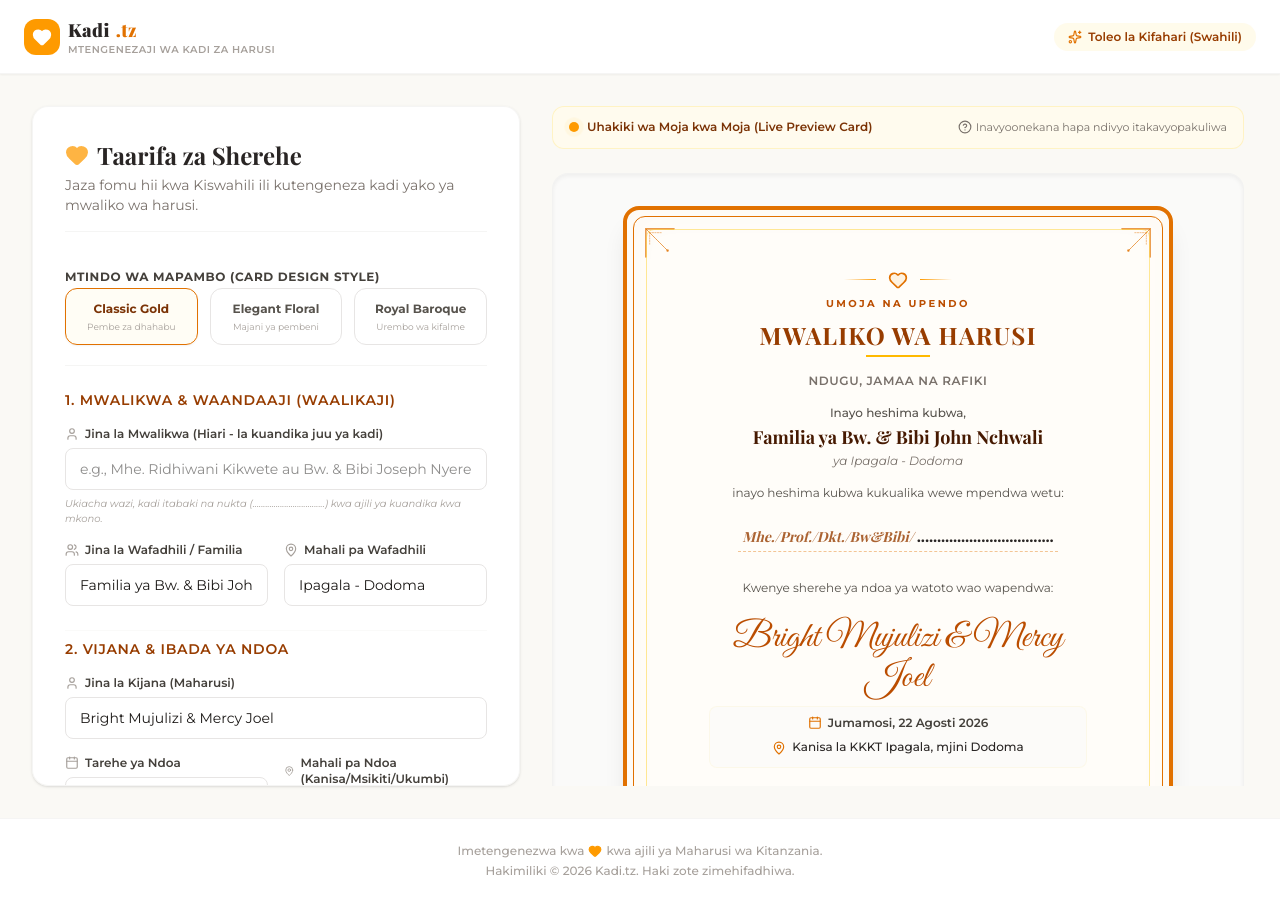
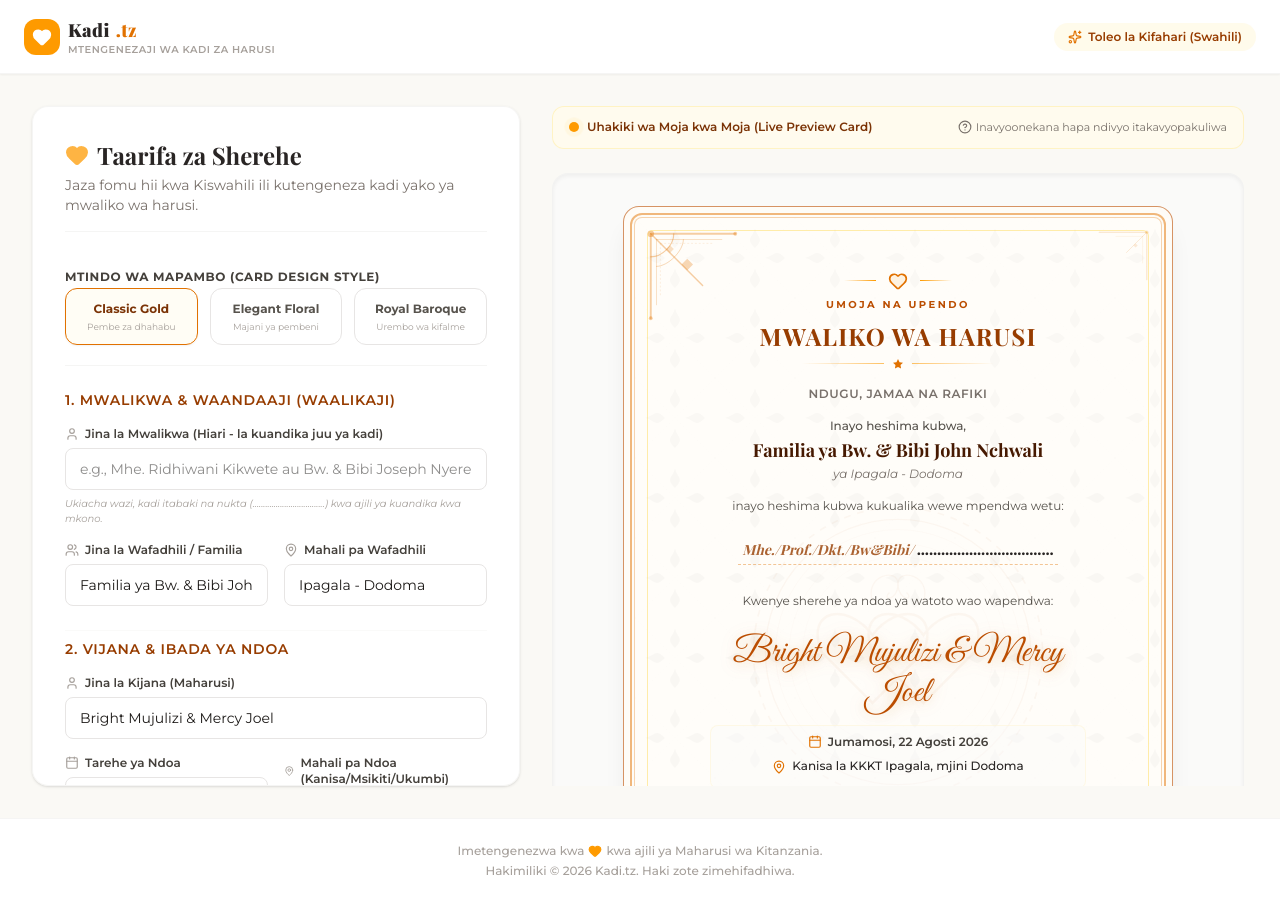
Before and after one commit to Normankita/harusi-kadi, a Next.js app: page / in a window 1280 px wide. Built offline with nearby package versions, Linux system fonts and the light colour scheme; a web font is replaced by a local one.

Commit message:
fixed image generation

```diff
--- a/components/InvitationPreview.tsx
+++ b/components/InvitationPreview.tsx
@@ -31,66 +31,165 @@
   }
 };
 
-// 1. Classic Corner Ornament (original)
-const ClassicOrnament = ({ className }: { className?: string }) => (
+// --- Background Watermark & Center Motif ---
+
+const WatermarkPattern = () => (
+  <div className="absolute inset-0 opacity-[0.02] pointer-events-none select-none z-0">
+    <svg width="100%" height="100%" xmlns="http://www.w3.org/2000/svg">
+      <defs>
+        <pattern id="card-floral-pattern" width="80" height="80" patternUnits="userSpaceOnUse">
+          {/* Delicate repeating botanical/floral shape */}
+          <path d="M 40 10 C 42 20, 50 20, 40 30 C 30 20, 38 20, 40 10 Z" fill="currentColor" />
+          <path d="M 40 50 C 42 60, 50 60, 40 70 C 30 60, 38 60, 40 50 Z" fill="currentColor" />
+          <path d="M 10 40 C 20 42, 20 50, 30 40 C 20 30, 20 38, 10 40 Z" fill="currentColor" />
+          <path d="M 50 40 C 60 42, 60 50, 70 40 C 60 30, 60 38, 50 40 Z" fill="currentColor" />
+          {/* Fine network line connectors */}
+          <path d="M 0 0 L 80 80 M 80 0 L 0 80" stroke="currentColor" strokeWidth="0.5" strokeDasharray="1 3" />
+        </pattern>
+      </defs>
+      <rect width="100%" height="100%" fill="url(#card-floral-pattern)" className="text-amber-800" />
+    </svg>
+  </div>
+);
+
+const CenterMotif = () => (
+  <div className="absolute inset-0 flex items-center justify-center pointer-events-none select-none z-0 opacity-[0.035]">
+    <svg viewBox="0 0 200 200" className="w-[340px] h-[340px] text-amber-700" fill="none" xmlns="http://www.w3.org/2000/svg">
+      {/* Delicate outer circular frame */}
+      <circle cx="100" cy="100" r="85" stroke="currentColor" strokeWidth="1" strokeDasharray="4 4" />
+      <circle cx="100" cy="100" r="78" stroke="currentColor" strokeWidth="0.8" />
+      {[72, 64, 56].map((r, i) => (
+        <circle key={r} cx="100" cy="100" r={r} stroke="currentColor" strokeWidth="0.5" opacity={0.6 - i * 0.1} />
+      ))}
+      {/* Interlocking Hearts */}
+      <path
+        d="M 85 90 C 70 70, 45 75, 55 100 Q 85 130 85 130 Q 85 130 115 100 C 125 75, 100 70, 85 90 Z"
+        stroke="currentColor"
+        strokeWidth="1.5"
+        fill="currentColor"
+        fillOpacity="0.04"
+      />
+      <path
+        d="M 115 90 C 100 70, 75 75, 85 100 Q 115 130 115 130 Q 115 130 145 100 C 155 75, 130 70, 115 90 Z"
+        stroke="currentColor"
+        strokeWidth="1.5"
+        fill="currentColor"
+        fillOpacity="0.04"
+      />
+      {/* Decorative leaf scrolls around the hearts */}
+      <path d="M 85 70 C 80 55, 100 50, 100 60 C 100 70, 90 70, 95 65" stroke="currentColor" strokeWidth="0.8" />
+      <path d="M 115 70 C 120 55, 100 50, 100 60 C 100 70, 110 70, 105 65" stroke="currentColor" strokeWidth="0.8" />
+    </svg>
+  </div>
+);
+
+// --- Asymmetrical Theme-based Ornaments ---
+
+// 1. Classic Corners
+const ClassicOrnamentLarge = ({ className }: { className?: string }) => (
   <svg
     viewBox="0 0 100 100"
     fill="none"
     xmlns="http://www.w3.org/2000/svg"
-    className={`absolute w-16 h-16 text-amber-600/70 select-none ${className}`}
+    className={`absolute w-24 h-24 text-amber-600/35 select-none pointer-events-none z-0 ${className}`}
   >
-    <path
-      d="M 6 6 L 50 6 M 6 6 L 6 50"
-      stroke="currentColor"
-      strokeWidth="2.5"
-      strokeLinecap="round"
-    />
-    <path
-      d="M 12 12 L 30 12 M 12 12 L 12 30"
-      stroke="currentColor"
-      strokeWidth="1"
-      strokeLinecap="round"
-      strokeDasharray="2 2"
-    />
-    <path
-      d="M 6 6 C 25 25, 25 25, 40 40"
-      stroke="currentColor"
-      strokeWidth="1.5"
-      strokeLinecap="round"
-    />
-    <circle cx="40" cy="40" r="2" fill="currentColor" />
+    <path d="M 6 6 L 94 6 M 6 6 L 6 94" stroke="currentColor" strokeWidth="2" strokeLinecap="round" />
+    <path d="M 12 12 L 80 12 M 12 12 L 12 80" stroke="currentColor" strokeWidth="1" strokeLinecap="round" opacity="0.6" />
+    <path d="M 16 16 L 16 70 M 16 16 L 70 16" stroke="currentColor" strokeWidth="0.8" strokeDasharray="2 2" opacity="0.4" />
+    <path d="M 6 30 C 18 30, 30 18, 30 6" stroke="currentColor" strokeWidth="1.2" strokeLinecap="round" />
+    <path d="M 12 40 C 24 40, 40 24, 40 12" stroke="currentColor" strokeWidth="0.8" strokeLinecap="round" />
+    <path d="M 6 6 L 60 60" stroke="currentColor" strokeWidth="1.5" strokeLinecap="round" />
+    <path d="M 38 38 L 44 32 L 50 38 L 44 44 Z" fill="currentColor" fillOpacity="0.8" />
+    <path d="M 22 22 L 26 18 L 30 22 L 26 26 Z" fill="currentColor" fillOpacity="0.6" />
+    <circle cx="6" cy="6" r="3.5" fill="currentColor" />
+    <circle cx="94" cy="6" r="2" fill="currentColor" />
+    <circle cx="6" cy="94" r="2" fill="currentColor" />
   </svg>
 );
 
-// 2. Floral Corner Ornament (vines/leaves)
-const FloralOrnament = ({ className }: { className?: string }) => (
+const ClassicOrnamentSmall = ({ className }: { className?: string }) => (
   <svg
-    viewBox="0 0 100 100"
+    viewBox="0 0 80 80"
     fill="none"
     xmlns="http://www.w3.org/2000/svg"
-    className={`absolute w-16 h-16 text-amber-600/70 select-none ${className}`}
+    className={`absolute w-14 h-14 text-amber-600/20 select-none pointer-events-none z-0 ${className}`}
   >
-    <path
-      d="M 6 6 C 30 6, 70 12, 90 40 C 80 60, 60 80, 40 90"
-      stroke="currentColor"
-      strokeWidth="1.5"
-      strokeLinecap="round"
-    />
-    <path d="M 25 15 C 30 8, 38 8, 42 12 C 38 20, 30 20, 25 15 Z" fill="currentColor" opacity="0.8" />
-    <path d="M 50 25 C 58 20, 64 22, 67 28 C 62 34, 54 32, 50 25 Z" fill="currentColor" opacity="0.8" />
-    <path d="M 15 25 C 8 30, 8 38, 12 42 C 20 38, 20 30, 15 25 Z" fill="currentColor" opacity="0.8" />
-    <path d="M 25 50 C 20 58, 22 64, 28 67 C 34 62, 32 54, 25 50 Z" fill="currentColor" opacity="0.8" />
+    <path d="M 6 6 L 74 6 M 6 6 L 6 74" stroke="currentColor" strokeWidth="1.5" strokeLinecap="round" />
+    <path d="M 12 12 L 50 12 M 12 12 L 12 50" stroke="currentColor" strokeWidth="0.8" strokeLinecap="round" opacity="0.6" />
+    <path d="M 6 6 L 35 35" stroke="currentColor" strokeWidth="1" strokeLinecap="round" />
+    <path d="M 22 22 L 25 19 L 28 22 L 25 25 Z" fill="currentColor" fillOpacity="0.7" />
+    <circle cx="6" cy="6" r="2.5" fill="currentColor" />
+  </svg>
+);
+
+// 2. Floral Corners
+const FloralOrnamentLarge = ({ className }: { className?: string }) => (
+  <svg
+    viewBox="0 0 120 120"
+    fill="none"
+    xmlns="http://www.w3.org/2000/svg"
+    className={`absolute w-[110px] h-[110px] text-amber-600/35 select-none pointer-events-none z-0 ${className}`}
+  >
+    {/* Frame guide line */}
+    <path d="M 6 6 L 110 6 M 6 6 L 6 110" stroke="currentColor" strokeWidth="1" strokeLinecap="round" opacity="0.25" />
+
+    {/* Winding vines */}
+    <path d="M 6 6 Q 35 8, 70 20 Q 95 32, 112 50" stroke="currentColor" strokeWidth="1.2" strokeLinecap="round" />
+    <path d="M 6 6 Q 8 35, 20 70 Q 32 95, 50 112" stroke="currentColor" strokeWidth="1.2" strokeLinecap="round" />
+
+    {/* Intricate peony blossom (approx center (56, 46)) */}
+    <path d="M 40 40 C 35 30, 48 20, 58 28 C 68 18, 80 30, 72 40 C 82 48, 70 65, 55 58 C 42 62, 32 50, 40 40 Z" fill="currentColor" fillOpacity="0.45" />
+    <path d="M 45 42 C 42 35, 52 28, 56 34 C 60 28, 70 35, 67 42 C 70 48, 62 55, 56 50 C 50 55, 42 48, 45 42 Z" fill="#FFFDF9" fillRule="evenodd" />
+    <path d="M 45 42 C 42 35, 52 28, 56 34 C 60 28, 70 35, 67 42 C 70 48, 62 55, 56 50 C 50 55, 42 48, 45 42 Z" stroke="currentColor" strokeWidth="1" />
+    <circle cx="56" cy="40" r="3.5" fill="currentColor" fillOpacity="0.75" />
+
+    {/* Rosebud 1 */}
+    <path d="M 22 22 C 16 16, 26 10, 28 18 C 30 10, 38 18, 30 26 C 28 28, 18 26, 22 22 Z" fill="currentColor" fillOpacity="0.6" />
+    <path d="M 22 22 L 14 14" stroke="currentColor" strokeWidth="1" />
+
+    {/* Rosebud 2 */}
+    <path d="M 85 85 C 80 78, 90 72, 92 80 C 94 72, 102 80, 94 88 C 92 90, 80 88, 85 85 Z" fill="currentColor" fillOpacity="0.6" />
+    <path d="M 85 85 L 77 77" stroke="currentColor" strokeWidth="1" />
+
+    {/* Detailed Leaves */}
+    <path d="M 70 20 C 80 15, 88 18, 92 25 C 85 30, 77 28, 70 20 Z" fill="currentColor" fillOpacity="0.6" />
+    <path d="M 70 20 L 86 23" stroke="currentColor" strokeWidth="0.8" />
+
+    <path d="M 20 70 C 15 80, 18 88, 25 92 C 30 85, 28 77, 20 70 Z" fill="currentColor" fillOpacity="0.6" />
+    <path d="M 20 70 L 23 86" stroke="currentColor" strokeWidth="0.8" />
+
+    <path d="M 12 12 C 15 5, 25 5, 28 12 C 22 18, 15 18, 12 12 Z" fill="currentColor" fillOpacity="0.7" />
+    <path d="M 12 12 C 5 15, 5 25, 12 28 C 18 22, 18 15, 12 12 Z" fill="currentColor" fillOpacity="0.7" />
+
     <circle cx="6" cy="6" r="3.5" fill="currentColor" />
-    <circle cx="90" cy="40" r="2.5" fill="currentColor" />
-    <circle cx="40" cy="90" r="2.5" fill="currentColor" />
+    <circle cx="112" cy="50" r="2" fill="currentColor" />
+    <circle cx="50" cy="112" r="2" fill="currentColor" />
+  </svg>
+);
+
+const FloralOrnamentSmall = ({ className }: { className?: string }) => (
+  <svg
+    viewBox="0 0 80 80"
+    fill="none"
+    xmlns="http://www.w3.org/2000/svg"
+    className={`absolute w-14 h-14 text-amber-600/20 select-none pointer-events-none z-0 ${className}`}
+  >
+    <path d="M 6 6 L 70 6 M 6 6 L 6 70" stroke="currentColor" strokeWidth="1" strokeLinecap="round" opacity="0.25" />
+    <path d="M 6 6 Q 30 8, 55 22" stroke="currentColor" strokeWidth="1" strokeLinecap="round" />
+    <path d="M 6 6 Q 8 30, 22 55" stroke="currentColor" strokeWidth="1" strokeLinecap="round" />
+    <path d="M 25 10 C 32 6, 38 8, 40 13 C 34 17, 28 15, 25 10 Z" fill="currentColor" fillOpacity="0.6" />
+    <path d="M 10 25 C 6 32, 8 38, 13 40 C 17 34, 15 28, 10 25 Z" fill="currentColor" fillOpacity="0.6" />
+    <circle cx="16" cy="16" r="5" fill="currentColor" fillOpacity="0.65" />
+    <circle cx="16" cy="16" r="1.5" fill="#FFFDF9" />
+    <circle cx="6" cy="6" r="2.5" fill="currentColor" />
   </svg>
 );
 
 // Side Vine Ornament for margins (Floral style)
 const SideVineOrnament = ({ isLeft }: { isLeft: boolean }) => (
   <div
-    className={`absolute top-[18%] bottom-[18%] flex flex-col justify-between items-center text-amber-600/30 pointer-events-none select-none ${
-      isLeft ? "left-2" : "right-2"
+    className={`absolute top-[18%] bottom-[18%] flex flex-col justify-between items-center text-amber-600/25 pointer-events-none select-none z-0 ${
+      isLeft ? "left-2.5" : "right-2.5"
     }`}
   >
     <svg viewBox="0 0 20 360" className="w-4 h-full" fill="none" xmlns="http://www.w3.org/2000/svg">
@@ -105,40 +204,43 @@
   </div>
 );
 
-// 3. Royal Corner Ornament (Baroque curls)
-const RoyalOrnament = ({ className }: { className?: string }) => (
+// 3. Royal Baroque Corners
+const RoyalOrnamentLarge = ({ className }: { className?: string }) => (
   <svg
-    viewBox="0 0 100 100"
+    viewBox="0 0 120 120"
     fill="none"
     xmlns="http://www.w3.org/2000/svg"
-    className={`absolute w-16 h-16 text-amber-600/70 select-none ${className}`}
+    className={`absolute w-28 h-28 text-amber-600/35 select-none pointer-events-none z-0 ${className}`}
   >
-    <path
-      d="M 6 6 C 22 2, 40 10, 35 22 C 30 30, 18 26, 20 16 C 22 9, 32 10, 28 18"
-      stroke="currentColor"
-      strokeWidth="1.5"
-      strokeLinecap="round"
-    />
-    <path
-      d="M 6 6 C 2 22, 10 40, 22 35 C 30 30, 26 18, 16 20 C 9 22, 10 32, 18 28"
-      stroke="currentColor"
-      strokeWidth="1.5"
-      strokeLinecap="round"
-    />
-    <path
-      d="M 6 6 C 20 20, 38 38, 48 48"
-      stroke="currentColor"
-      strokeWidth="1.5"
-      strokeLinecap="round"
-    />
-    <circle cx="48" cy="48" r="2.5" fill="currentColor" />
-    <path d="M 2 6 L 6 2 M 10 6 L 6 10" stroke="currentColor" strokeWidth="1" />
+    <path d="M 6 6 C 25 3, 62 10, 52 35 C 44 47, 26 40, 30 25 C 33 15, 48 16, 42 28 C 39 34, 32 32, 34 24" stroke="currentColor" strokeWidth="1.8" strokeLinecap="round" />
+    <path d="M 6 6 C 3 25, 10 62, 35 52 C 47 44, 40 26, 25 30 C 15 33, 16 48, 28 42 C 34 39, 32 32, 24 34" stroke="currentColor" strokeWidth="1.8" strokeLinecap="round" />
+    <path d="M 6 6 L 65 65" stroke="currentColor" strokeWidth="1.5" strokeLinecap="round" />
+    <path d="M 65 65 C 75 75, 80 65, 75 58 C 70 52, 60 58, 62 68 C 64 74, 72 70, 68 64" stroke="currentColor" strokeWidth="1" strokeLinecap="round" />
+    <path d="M 45 15 C 50 10, 56 12, 55 18 C 51 22, 44 20, 45 15 Z" fill="currentColor" fillOpacity="0.6" />
+    <path d="M 15 45 C 10 50, 12 56, 18 55 C 22 51, 20 44, 15 45 Z" fill="currentColor" fillOpacity="0.6" />
+    <path d="M 32 32 C 38 26, 43 28, 41 34 C 37 38, 30 36, 32 32 Z" fill="currentColor" fillOpacity="0.75" />
+    <circle cx="6" cy="6" r="3.5" fill="currentColor" />
+    <circle cx="75" cy="58" r="2" fill="currentColor" />
   </svg>
 );
 
-// Header/Footer Center Ornament (Royal style)
+const RoyalOrnamentSmall = ({ className }: { className?: string }) => (
+  <svg
+    viewBox="0 0 80 80"
+    fill="none"
+    xmlns="http://www.w3.org/2000/svg"
+    className={`absolute w-14 h-14 text-amber-600/20 select-none pointer-events-none z-0 ${className}`}
+  >
+    <path d="M 6 6 C 18 4, 35 8, 30 20 C 25 28, 15 24, 18 15 C 20 9, 28 10, 25 16" stroke="currentColor" strokeWidth="1.2" strokeLinecap="round" />
+    <path d="M 6 6 C 4 18, 8 35, 20 30 C 28 25, 24 15, 15 18 C 9 20, 10 28, 16 25" stroke="currentColor" strokeWidth="1.2" strokeLinecap="round" />
+    <path d="M 6 6 L 40 40" stroke="currentColor" strokeWidth="1" strokeLinecap="round" />
+    <circle cx="6" cy="6" r="2.5" fill="currentColor" />
+  </svg>
+);
+
+// Header/Footer Center Divider (Royal style)
 const HeaderDividerOrnament = ({ isTop }: { isTop: boolean }) => (
-  <div className={`w-full flex justify-center text-amber-600/60 pointer-events-none select-none ${
+  <div className={`w-full flex justify-center text-amber-600/50 pointer-events-none select-none z-10 ${
     isTop ? "mb-1" : "mt-2"
   }`}>
     <svg viewBox="0 0 200 20" className="w-48 h-5" fill="none" xmlns="http://www.w3.org/2000/svg">
@@ -194,47 +296,53 @@
       <div
         ref={ref}
         id={isCapture ? "wedding-card-capture" : undefined}
-        className="w-[550px] relative bg-[#FFFDF9] text-stone-900 border-4 border-amber-600 rounded-2xl p-1.5 overflow-hidden font-sans select-none"
+        className="w-[550px] relative bg-[#FFFDF9] text-stone-900 border border-amber-700/60 rounded-2xl p-1.5 overflow-hidden font-sans select-none"
         style={{
-          boxShadow: isCapture ? undefined : "0 20px 25px -5px rgb(0 0 0 / 0.1), 0 8px 10px -6px rgb(0 0 0 / 0.1), inset 0 0 40px rgba(180, 134, 34, 0.03)"
+          boxShadow: isCapture ? undefined : "0 20px 25px -5px rgb(0 0 0 / 0.08), 0 8px 10px -6px rgb(0 0 0 / 0.08), inset 0 0 40px rgba(180, 134, 34, 0.02)"
         }}
       >
-        {/* Double Border Gap Simulation */}
-        <div className="border border-amber-600 rounded-xl p-3 relative">
+        {/* Outer Premium double gold line frame */}
+        <div className="border-2 border-double border-amber-600/50 rounded-xl p-0.5">
+          {/* Inner frame wrapper with watermark background */}
+          <div className="border border-amber-600/30 rounded-lg p-3 relative bg-[#FFFDF9] overflow-hidden">
 
-          {/* Corner & Side Ornaments based on style */}
+            {/* Background Embellishments (Low Opacities) */}
+            <WatermarkPattern />
+            <CenterMotif />
+
+            {/* Asymmetrical Corner Ornaments (Top-Left & Bottom-Right are detailed, others are minimal) */}
             {style === "classic" && (
               <>
-              <ClassicOrnament className="top-2 left-2" />
-              <ClassicOrnament className="top-2 right-2 rotate-90" />
-              <ClassicOrnament className="bottom-2 left-2 -rotate-90" />
-              <ClassicOrnament className="bottom-2 right-2 rotate-180" />
+                <ClassicOrnamentLarge className="top-2.5 left-2.5" />
+                <ClassicOrnamentSmall className="top-2.5 right-2.5 rotate-90" />
+                <ClassicOrnamentSmall className="bottom-2.5 left-2.5 -rotate-90" />
+                <ClassicOrnamentLarge className="bottom-2.5 right-2.5 rotate-180" />
               </>
             )}
             {style === "floral" && (
               <>
-              <FloralOrnament className="top-2 left-2" />
-              <FloralOrnament className="top-2 right-2 rotate-90" />
-              <FloralOrnament className="bottom-2 left-2 -rotate-90" />
-              <FloralOrnament className="bottom-2 right-2 rotate-180" />
+                <FloralOrnamentLarge className="top-2 left-2" />
+                <FloralOrnamentSmall className="top-2.5 right-2.5 rotate-90" />
+                <FloralOrnamentSmall className="bottom-2.5 left-2.5 -rotate-90" />
+                <FloralOrnamentLarge className="bottom-2 right-2 rotate-180" />
                 <SideVineOrnament isLeft={true} />
                 <SideVineOrnament isLeft={false} />
               </>
             )}
             {style === "royal" && (
               <>
-              <RoyalOrnament className="top-2 left-2" />
-              <RoyalOrnament className="top-2 right-2 rotate-90" />
-              <RoyalOrnament className="bottom-2 left-2 -rotate-90" />
-              <RoyalOrnament className="bottom-2 right-2 rotate-180" />
+                <RoyalOrnamentLarge className="top-2 left-2" />
+                <RoyalOrnamentSmall className="top-2.5 right-2.5 rotate-90" />
+                <RoyalOrnamentSmall className="bottom-2.5 left-2.5 -rotate-90" />
+                <RoyalOrnamentLarge className="bottom-2 right-2 rotate-180" />
               </>
             )}
 
-          {/* Inner Border Frame (Static padding p-8 instead of responsive md:p-8) */}
-          <div className="border border-amber-300/50 rounded-lg p-8 flex flex-col justify-between items-center text-center min-h-[640px] relative">
+            {/* Inner Border Frame Content (Higher z-index relative container for text readability protection) */}
+            <div className="border border-amber-300/40 rounded-md p-8 flex flex-col justify-between items-center text-center min-h-[640px] relative z-10 bg-transparent">
 
               {/* Header Ornament */}
-            <div className="mt-2 flex flex-col items-center space-y-1.5">
+              <div className="mt-2 flex flex-col items-center space-y-1.5 relative z-10">
                 <div className="flex items-center gap-3">
                   <span className="w-8 h-[1px] bg-gradient-to-r from-transparent to-amber-500" />
                   <Heart className="w-5 h-5 text-amber-600 fill-amber-500/10" />
@@ -248,16 +356,23 @@
               {/* Royal header divider */}
               {style === "royal" && <HeaderDividerOrnament isTop={true} />}
 
-            {/* Title (Static text-2xl instead of md:text-2xl) */}
-            <div className="my-2">
+              {/* Title Header with custom divider */}
+              <div className="my-2 relative z-10">
                 <h1 className="text-2xl font-serif font-bold text-amber-800 tracking-wider">
                   MWALIKO WA HARUSI
                 </h1>
-              <div className="w-16 h-[2px] bg-amber-400 mx-auto mt-1" />
+                {/* Premium gold gradient divider with star center */}
+                <div className="flex items-center justify-center gap-2 w-48 mx-auto mt-1.5 text-amber-600/60">
+                  <span className="h-[1px] flex-1 bg-gradient-to-r from-transparent to-amber-500/60" />
+                  <svg viewBox="0 0 24 24" className="w-3 h-3 fill-current text-amber-600" xmlns="http://www.w3.org/2000/svg">
+                    <path d="M12 2l3.09 6.26L22 9.27l-5 4.87 1.18 6.88L12 17.77l-6.18 3.25L7 14.14 2 9.27l6.91-1.01L12 2z" />
+                  </svg>
+                  <span className="h-[1px] flex-1 bg-gradient-to-l from-transparent to-amber-500/60" />
+                </div>
               </div>
 
               {/* Invitation Message Body */}
-            <div className="space-y-4 my-2 px-2 max-w-[90%]">
+              <div className="space-y-4 my-2 px-2 max-w-[90%] relative z-10">
                 <p className="text-xs uppercase tracking-wider font-semibold text-stone-500">
                   Ndugu, Jamaa na Rafiki
                 </p>
@@ -278,7 +393,7 @@
                   inayo heshima kubwa kukualika wewe mpendwa wetu:
                 </p>
 
-              {/* Guest Name Line (Static text-sm instead of md:text-sm) */}
+                {/* Guest Name Line */}
                 <div className="py-2.5 w-full">
                   <p className="text-sm font-serif text-amber-800/80 font-bold border-b border-dashed border-amber-600/40 pb-1 italic max-w-xs mx-auto">
                     Mhe./Prof./Dkt./Bw&Bibi/{" "}
@@ -292,15 +407,18 @@
                   Kwenye sherehe ya ndoa ya watoto wao wapendwa:
                 </p>
 
-              {/* Couple Names (Static text-4xl instead of md:text-4xl) */}
-              <div className="my-1">
-                <h2 className="text-4xl font-script text-amber-700 py-1 font-normal">
+                {/* Couple Names - Stand out with soft script glow depth */}
+                <div className="my-1.5 relative">
+                  <h2
+                    className="text-4xl font-script text-amber-700 py-1.5 font-normal select-none drop-shadow-[0_2px_8px_rgba(217,119,6,0.18)] filter"
+                    style={{ textShadow: "0 2px 12px rgba(180, 134, 34, 0.18)" }}
+                  >
                     {jinaKijanaText}
                   </h2>
                 </div>
 
                 {/* Ceremony Details */}
-              <div className="space-y-2 pt-2 bg-stone-50/50 rounded-lg p-3 border border-amber-100/30">
+                <div className="space-y-2 pt-2 bg-stone-50/40 backdrop-blur-[0.5px] rounded-lg p-3.5 border border-amber-100/40 relative z-10">
                   <div className="flex items-center justify-center gap-1.5 text-xs text-stone-700">
                     <Calendar className="w-3.5 h-3.5 text-amber-600 flex-shrink-0" />
                     <span className="font-semibold">{tareheNdoaText}</span>
@@ -316,28 +434,37 @@
               {style === "royal" && <HeaderDividerOrnament isTop={false} />}
 
               {/* Contributions & RSVP Footer */}
-            <div className="w-full mt-4 border-t border-amber-300/40 pt-4 space-y-3">
+              <div className="w-full mt-4 space-y-3 relative z-10">
+
+                {/* Premium tapered divider above contributions */}
+                <div className="flex items-center justify-center gap-2 w-full text-amber-600/30 my-3">
+                  <span className="h-[1px] flex-1 bg-gradient-to-r from-transparent to-amber-500/45" />
+                  <svg viewBox="0 0 24 24" className="w-3 h-3 fill-current text-amber-600/50" xmlns="http://www.w3.org/2000/svg">
+                    <path d="M12 5l1.8 3.6 4 .6-2.9 2.8.7 4-3.6-1.9-3.6 1.9.7-4-2.9-2.8 4-.6z" />
+                  </svg>
+                  <span className="h-[1px] flex-1 bg-gradient-to-l from-transparent to-amber-500/45" />
+                </div>
 
                 {/* Payment instructions */}
                 {hasPaymentDetails ? (
-                <div className="text-[11px] text-stone-700 bg-amber-50/40 rounded p-2.5 border border-amber-200/30 max-w-md mx-auto">
+                  <div className="text-[11px] text-stone-700 bg-amber-50/30 rounded p-2.5 border border-amber-200/25 max-w-md mx-auto">
                     <div className="flex items-center justify-center gap-1 text-amber-800 font-semibold uppercase tracking-wider mb-1">
                       <CreditCard className="w-3 h-3" />
                       <span>Maelezo ya Mchango</span>
                     </div>
                     <p className="leading-relaxed">
                       Michango itumwe kupitia:{" "}
-                    <strong className="text-amber-950">
+                      <strong className="text-amber-950 font-bold">
                         {data.ainaYaMchango || "[Njia ya Malipo]"}
                       </strong>{" "}
                       kwenda Jina:{" "}
-                    <strong className="text-amber-950">
+                      <strong className="text-amber-950 font-bold">
                         {data.jinaLaAkauntiYaMchango || "[Jina la Akaunti]"}
                       </strong>
                       {data.nambaYaSimuMchango && (
                         <>
                           , Namba:{" "}
-                        <strong className="text-amber-950 font-mono tracking-wider">
+                          <strong className="text-amber-950 font-mono tracking-wider font-bold">
                             {data.nambaYaSimuMchango}
                           </strong>
                         </>
@@ -378,6 +505,7 @@
                 </p>
               </div>
 
+            </div>
           </div>
         </div>
       </div>
```
Lines whose indentation alone changed are shown as unchanged.
